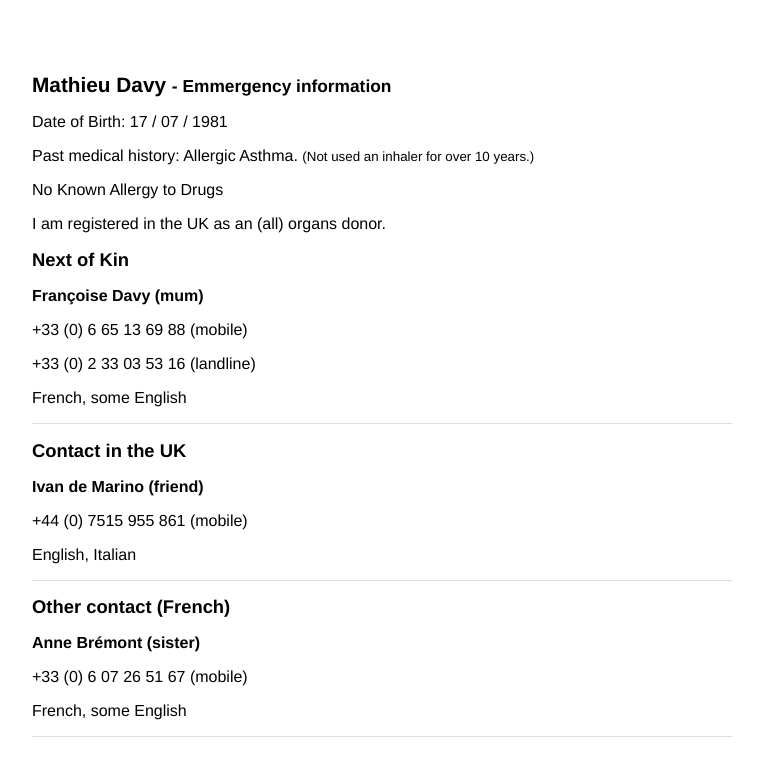
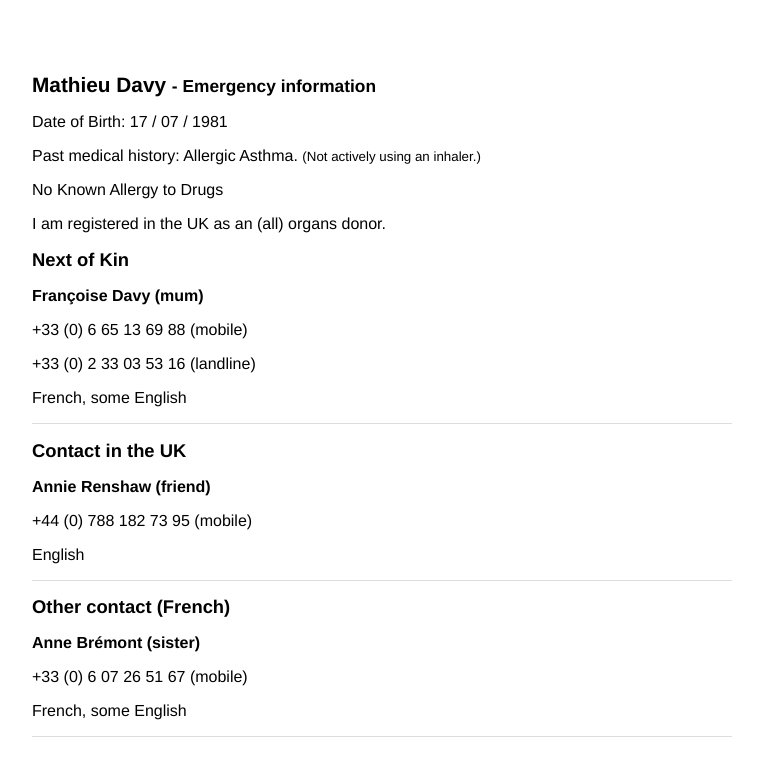
Before and after one commit to ekynoxe/id, a plain HTML site: page public/index.html in a window 1280 px wide. Shown: the whole page, without its empty margins (258-1021 px from the left). Drawn offline with Linux system fonts and the light colour scheme.

Commit message:
@ekynoxe - Fixing typos and updating UK contact

```diff
--- a/public/index.html
+++ b/public/index.html
@@ -1,11 +1,11 @@
 <!DOCTYPE html>
 <html lang="en-gb" dir="ltr">
 <head>
-    <title>Mathieu Davy's emmergency information</title>
+    <title>Mathieu Davy's emergency information</title>
     <meta charset="utf-8">
     <meta http-equiv="X-UA-Compatible" content="IE=edge;chrome=1">
     <meta name="robots" content="noindex, nofollow">
-    <meta name="description" content="Mathieu Davy's emmergency information">
+    <meta name="description" content="Mathieu Davy's emergency information">
     <meta name="author" content="Mathieu Davy">
     <meta name="viewport" content="width=device-width,initial-scale=1">
     <style>
@@ -37,9 +37,9 @@
 <body>
     <div class="container">
         <section>
-            <h1>Mathieu Davy <small>- Emmergency information</small></h1>
+            <h1>Mathieu Davy <small>- Emergency information</small></h1>
             <p>Date of Birth: 17 / 07 / 1981</p>
-            <p>Past medical history: Allergic Asthma. <small>(Not used an inhaler for over 10 years.)</small></p>
+            <p>Past medical history: Allergic Asthma. <small>(Not actively using an inhaler.)</small></p>
             <p>No Known Allergy to Drugs</p>
             <p>I am registered in the UK as an (all) organs donor.</p>
         </section>
@@ -57,9 +57,9 @@
         <section>
             <h2>Contact in the UK</h2>
             <article>
-                <h3>Ivan de Marino (friend)</h3>
-                <p>+44 (0) 7515 955 861 (mobile)</p>
-                <p>English, Italian</p>
+                <h3>Annie Renshaw (friend)</h3>
+                <p>+44 (0) 788 182 73 95 (mobile)</p>
+                <p>English</p>
             </article>
         </section>
 
```
